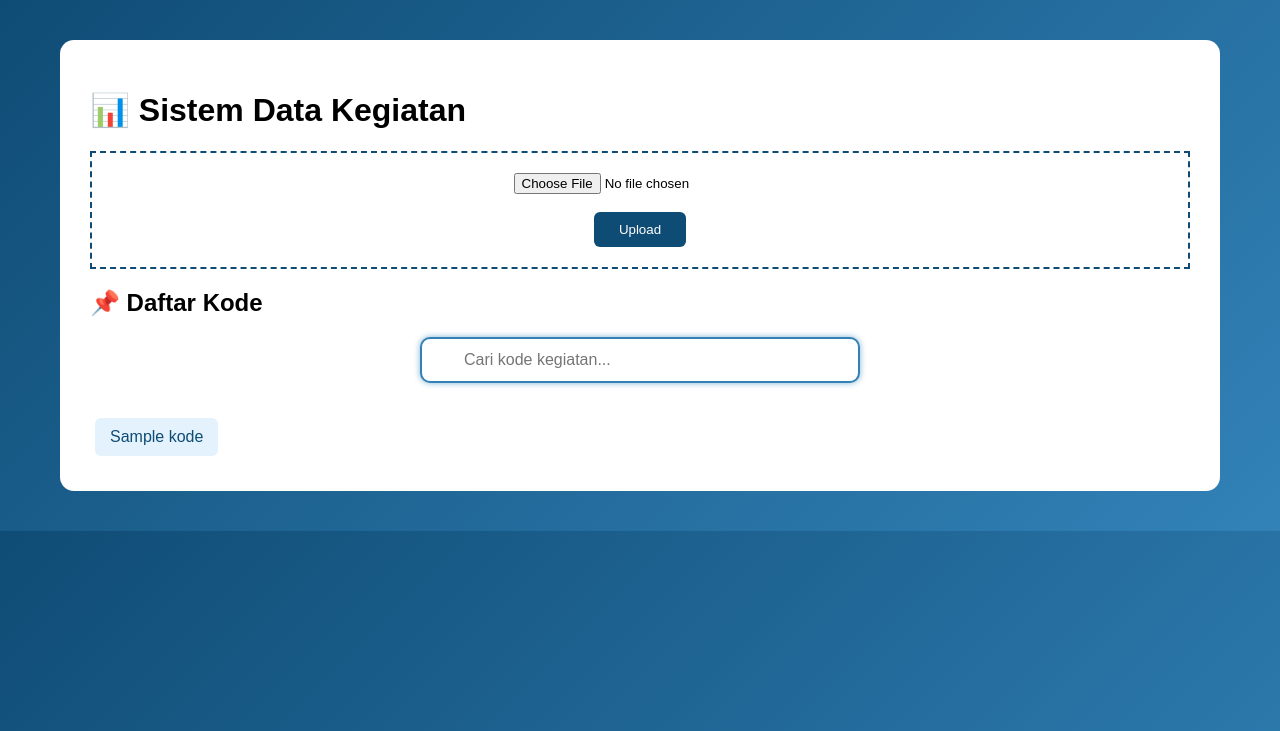
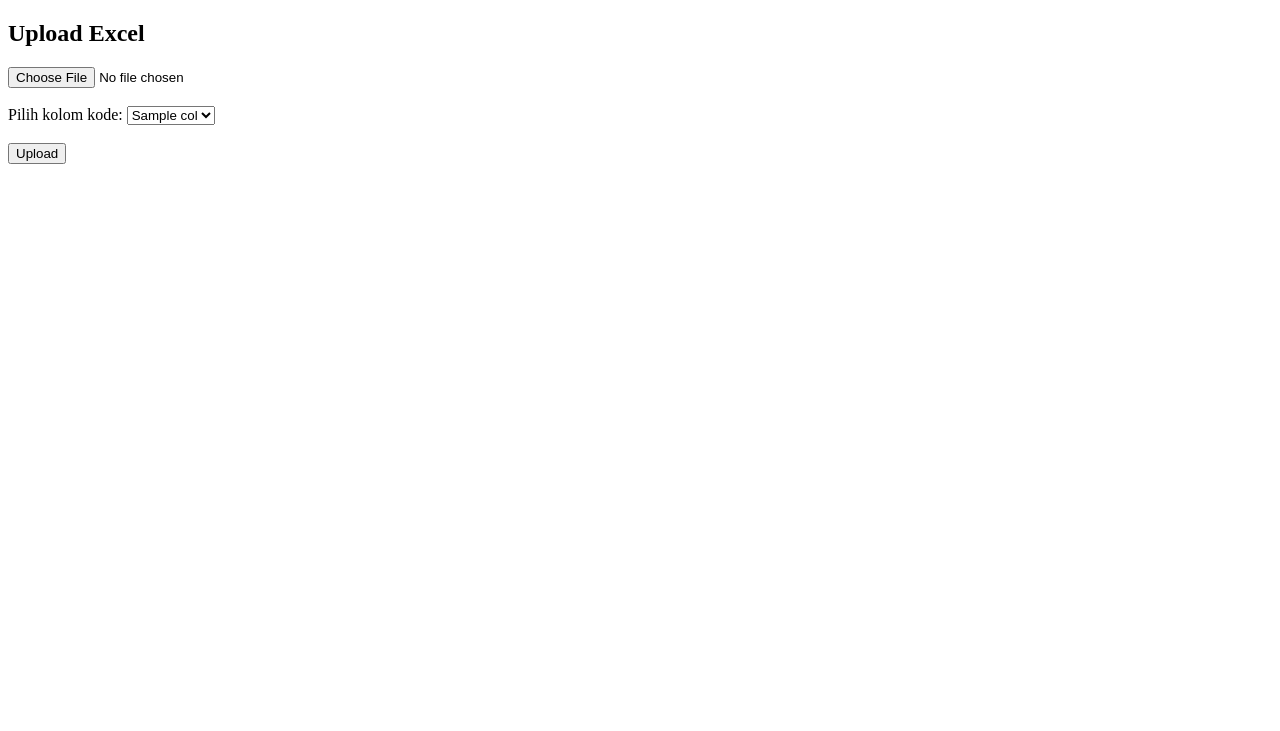
Before and after one commit to zashliza-droid/hahahi, a Flask app: template templates/index.html in a window 1280 px wide. Shown: the top 731 px of the page. Run offline with Flask 3, Linux system fonts and the light colour scheme; the template is opened without the code that fills it: most values are stand-ins (such as "Sample title", 1, 10 or a date in 2020).

Commit message:
Update index.html

```diff
--- a/templates/index.html
+++ b/templates/index.html
@@ -1,55 +1,27 @@
 <!DOCTYPE html>
-<html lang="id">
+<html>
 <head>
     <meta charset="UTF-8">
-    <title>Upload Data</title>
-    <link rel="stylesheet" href="{{ url_for('static', filename='style.css') }}">
+    <title>Upload Excel</title>
 </head>
 <body>
 
-<div class="container">
-    <h1>📊 Sistem Data Kegiatan</h1>
+<h2>Upload Excel</h2>
 
-    <div class="alert">{{ message }}</div>
+<form method="post" enctype="multipart/form-data">
+    <input type="file" name="file" required>
+    <br><br>
 
-    <form action="/upload" method="post" enctype="multipart/form-data" class="upload-box">
-        <input type="file" name="file" accept=".xlsx" required>
-        <br><br>
-        <button>Upload</button>
-    </form>
+    <label>Pilih kolom kode:</label>
+    <select name="kolom_kode" required>
+        {% for col in kolom_list %}
+        <option value="{{ col }}">{{ col }}</option>
+        {% endfor %}
+    </select>
 
-    <h2>📌 Daftar Kode</h2>
-
-    {% if projects %}
-   <div class="search-wrapper">
-    <span class="search-icon"></span>
-    <input
-        type="text"
-        id="search"
-        placeholder="Cari kode kegiatan..."
-        onkeyup="filter()"
-        autofocus
-    >
-</div>
-
-    {% endif %}
-
-    <div id="list">
-        {% for kode in projects %}
-            <a href="/detail/{{ kode }}" class="kode">{{ kode }}</a>
-        {% endfor %}
-    </div>
-</div>
-
-<script>
-function filter(){
-    let v = document.getElementById("search").value.toUpperCase();
-    let a = document.querySelectorAll(".kode");
-    a.forEach(e=>{
-        e.style.display = e.innerText.toUpperCase().includes(v) ? "" : "none";
-    });
-}
-</script>
+    <br><br>
+    <button type="submit">Upload</button>
+</form>
 
 </body>
 </html>
```
